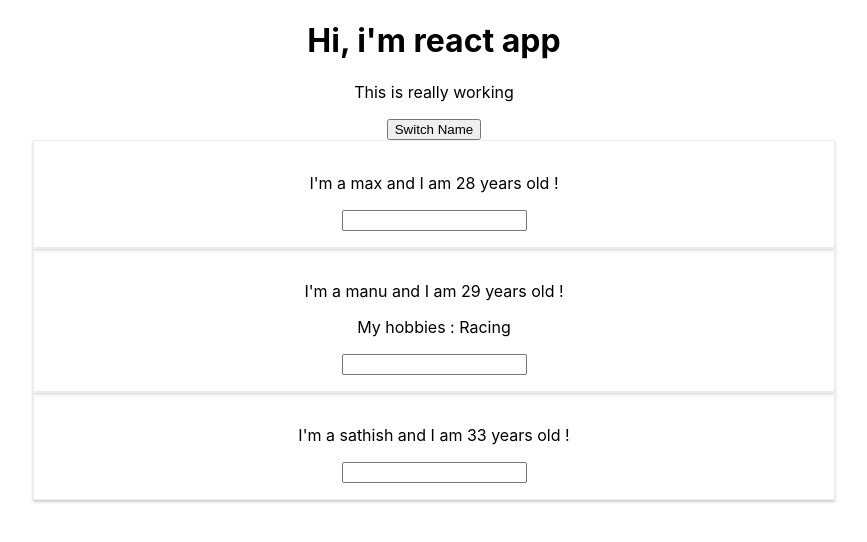
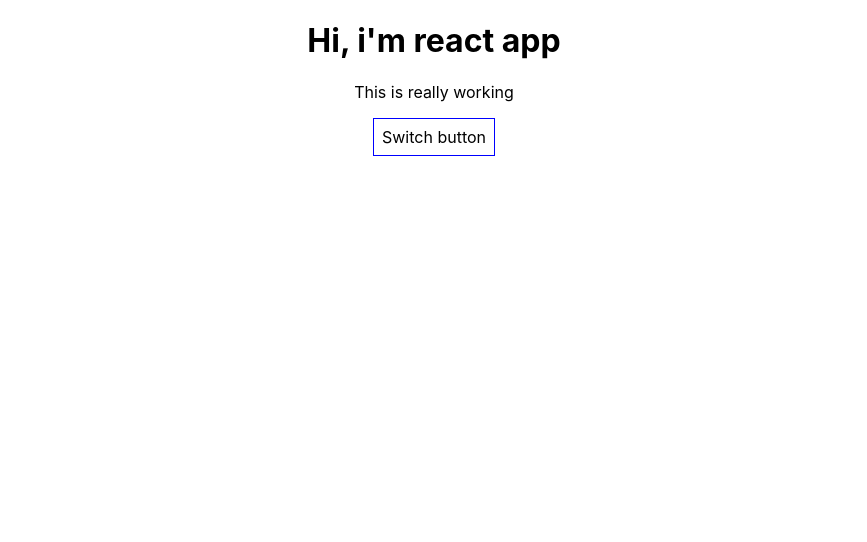
Before and after one commit to bnguser/passing-methods, a React (Create React App) app: page / in a window 1280 px wide. Shown: the top 542 px of the page, without its empty margins (206-1073 px from the left). Built offline with nearby package versions, Linux system fonts and the light colour scheme.

Commit message:
rendering modules

```diff
--- a/src/App.js
+++ b/src/App.js
@@ -10,7 +10,8 @@ class App extends Component {
       { name: 'manu', age: '29' },
       { name: 'sathish', age: '33'}
     ],
-    otherState: 'some other values'
+    otherState: 'some other values',
+    showPersons: false
   }
   switchNameHandler = (newName)=> {
    // console.log('was clicked');
@@ -33,6 +34,11 @@ class App extends Component {
       })
     }
 
+    togglePersonHandler =()=>{
+      const doesShow = this.state.showPersons;
+      this.setState({showPersons: !doesShow});
+    }
+
   render() {
     const style = {
       backgroundColor: 'white',
@@ -46,7 +52,13 @@ class App extends Component {
       <div className="App">
         <h1>Hi, i'm react app</h1>
         <p>This is really working</p>
-        <button onClick ={()=>this.switchNameHandler('Maximize')}>Switch Name</button>
+        <button
+        style = {style}
+        onClick ={this.togglePersonHandler}>Switch button</button>
+
+        {this.state.showPersons === true ?
+        <div>
+
              <Person
              name ={this.state.persons[0].name}
              age ={this.state.persons[0].age}/>
@@ -58,6 +70,11 @@ class App extends Component {
              <Person
              name = {this.state.persons[2].name}
              age = {this.state.persons[2].age}/>
+
+
+        </div> : null
+        }
+
       </div>
     );
   }
--- a/src/Person/Person.js
+++ b/src/Person/Person.js
@@ -10,7 +10,7 @@ const person = (props) => {
         <div className ="Person">
             <p onClick={props.click}> I'm a {props.name} and I am {props.age} years old !</p>
             <p>{props.children}</p>
-            <input type = "text"  onChange={props.changed}/>
+            <input type = "text"  onChange={props.changed} value={props.name}/>
         </div>
 
     )
```
Lines whose indentation alone changed are shown as unchanged.
